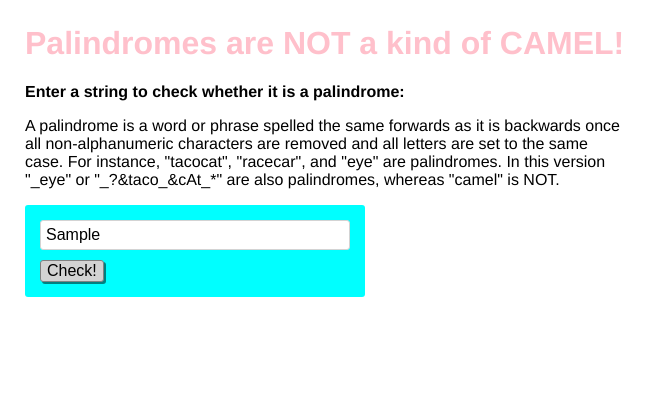
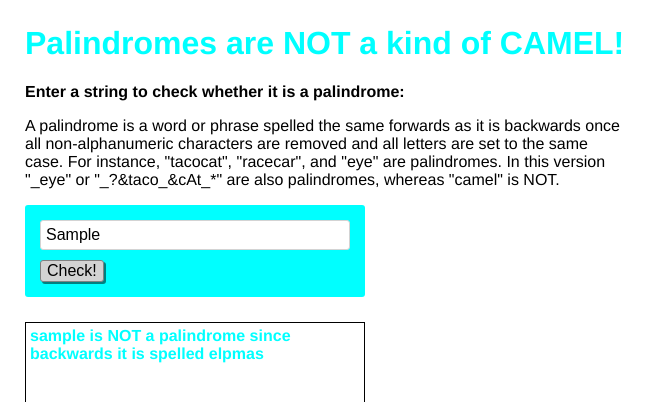
Before and after one commit to SabrinaMarkon/Study-JavaScript-PalindromeChecker, a website: page views/index.html in a window 1280 px wide. Both pictures are taken after typing "Sample" into the empty fields and a click on the button "Check!". Shown: the top 402 px of the page, without its empty margins (0-660 px from the left). Drawn offline with nearby package versions, Linux system fonts and the light colour scheme; no server answers.

Commit message:
"Show results in div instead of alert popup. Missing brackets in regular expression added.

```diff
--- a/public/client.js
+++ b/public/client.js
@@ -33,7 +33,8 @@ $('button').on('click', function palindrome() {
   str = str.toLowerCase();
 
   // remove all non-alphanumeric characters with a regular expression:
-  str = str.replace(/^A-Za-z0-9/g, '');
+  str = str.replace(/[^A-Za-z0-9]/g, '');
+
 
   // split all remaining characters into an array:
   arr = str.split('');
@@ -47,12 +48,12 @@ $('button').on('click', function palindrome() {
   // find out if str is the same as reversestr:
   if (str === reversestr) {
     // means the string is a palindrome:
-    alert(str + ' IS a palindrome since backwards it is ALSO spelled ' + reversestr);
+    $('.showresults').html(str + ' IS a palindrome since backwards it is ALSO spelled ' + reversestr);
     return true;
   }
 
   // if the string is not a palindrome:
-  alert(str + ' is NOT a palindrome since backwards it is spelled ' + reversestr);
+  $('.showresults').html(str + ' is NOT a palindrome since backwards it is spelled ' + reversestr);
   return false;
 
 });
--- a/public/style.css
+++ b/public/style.css
@@ -15,7 +15,7 @@ body {
 
 h1 {
   font-weight: bold;
-  color: pink;
+  color: cyan;
 }
 
 .bold {
@@ -34,6 +34,16 @@ form {
   width: 100%;
   max-width: 340px;
   border-radius: 3px;
+}
+
+.showresults {
+  border: 1px solid #000;
+  font-weight: bold;
+  color: cyan;
+  max-width: 340px;
+  height: 100px;
+  overflow: auto;
+  padding: 4px;
 }
 
 input {
--- a/views/index.html
+++ b/views/index.html
@@ -34,6 +34,8 @@
         <input name="str" id="str" type="text" maxlength="100" placeholder="Enter your palindrome!">
         <button>Check!</button>
       </form>
+
+      <div class="showresults"></div>
     </main>
 
 
```
